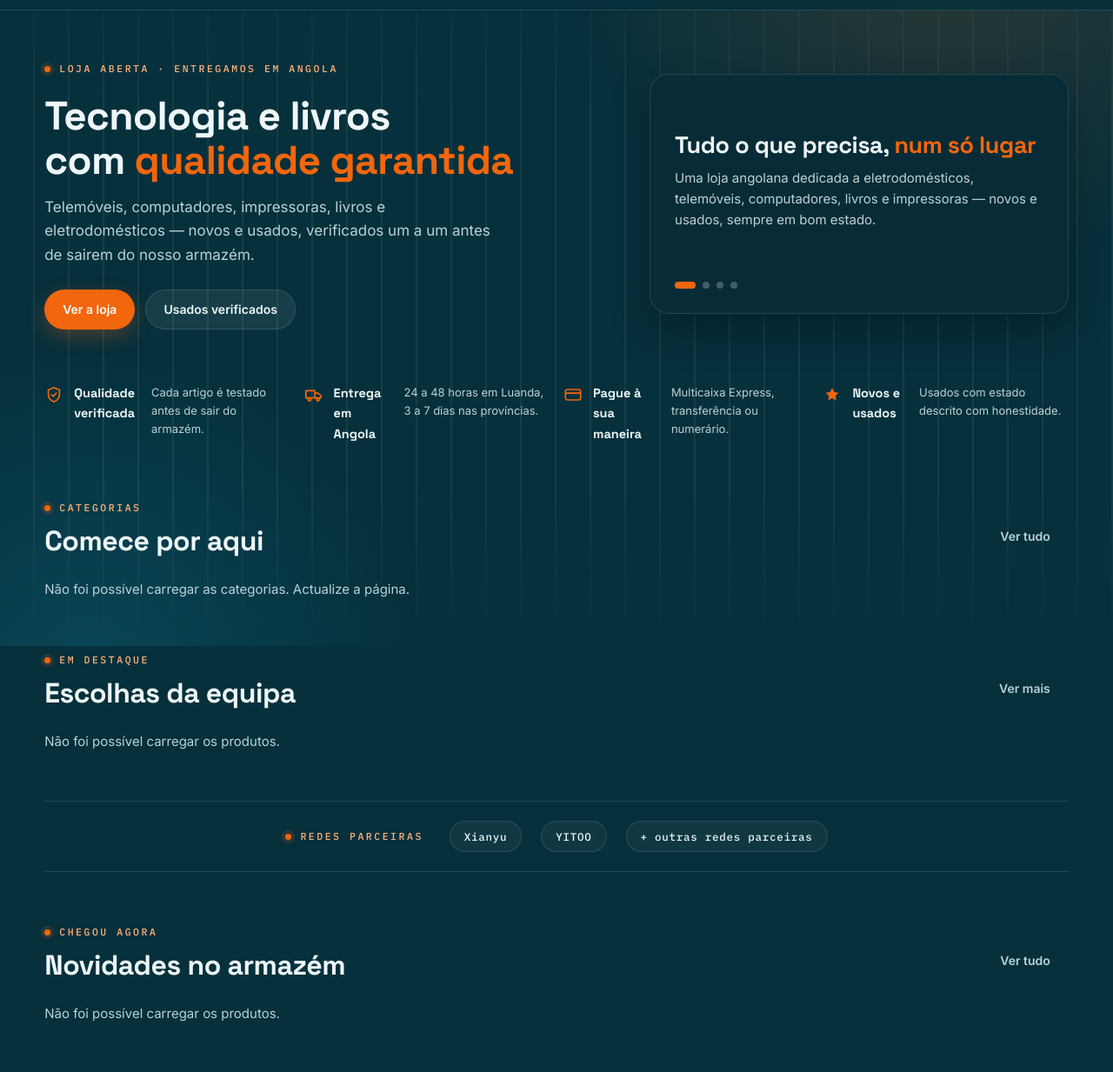
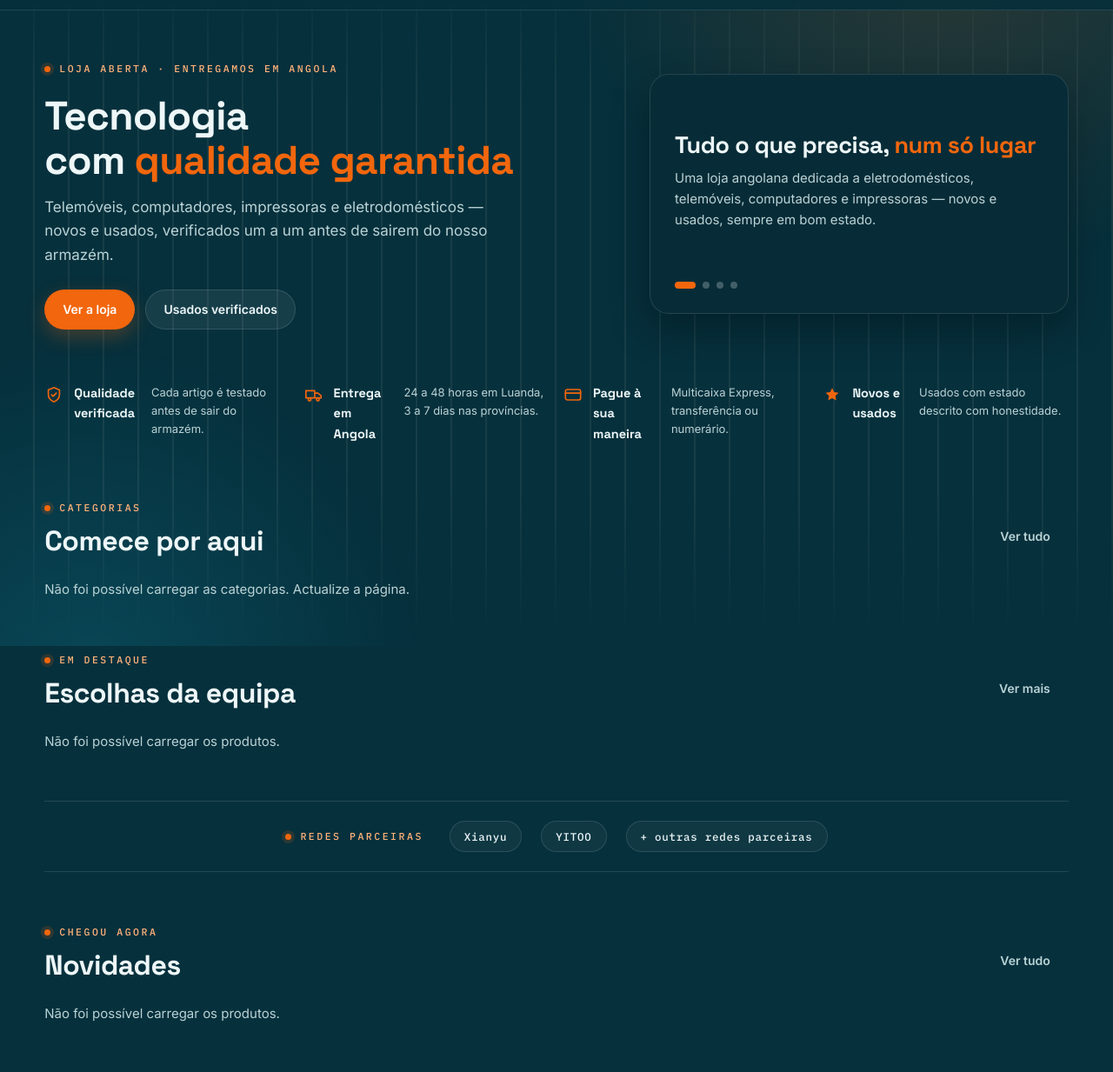
Before and after one commit to TEskBuy/TEskBuy, a website: page public/index.html in a window 1280 px wide. Shown: the part 57-1290 px from the top of the page at 87% size. Drawn offline with Linux system fonts and the light colour scheme; no server answers.

Commit message:
Update title and content in index.html

```diff
--- a/public/index.html
+++ b/public/index.html
@@ -3,7 +3,7 @@
 <head>
 <meta charset="UTF-8">
 <meta name="viewport" content="width=device-width, initial-scale=1.0">
-<title>TeskBuy — A loja online de Angola</title>
+<title>TeskBuy — Loja Online</title>
 <meta name="description" content="TeskBuy: telemóveis, computadores, impressoras, livros e eletrodomésticos — novos e usados, com entrega em Luanda e em todo o país.">
 <link rel="icon" type="image/png" href="/assets/img/favicon.png">
 <link rel="apple-touch-icon" href="/assets/img/apple-touch-icon.png">
@@ -92,8 +92,8 @@
     <div class="hero-grelha">
       <div>
         <p class="eyebrow">Loja aberta · Entregamos em Angola</p>
-        <h1>Tecnologia e livros<br>com <span class="accent">qualidade garantida</span></h1>
-        <p class="intro">Telemóveis, computadores, impressoras, livros e eletrodomésticos — novos e usados, verificados um a um antes de sairem do nosso armazém.</p>
+        <h1>Tecnologia<br>com <span class="accent">qualidade garantida</span></h1>
+        <p class="intro">Telemóveis, computadores, impressoras e eletrodomésticos — novos e usados, verificados um a um antes de sairem do nosso armazém.</p>
         <div class="hero-accoes">
           <a class="btn btn-principal" href="/loja">Ver a loja</a>
           <a class="btn btn-secundario" href="/loja?condicao=usado">Usados verificados</a>
@@ -104,7 +104,7 @@
         <div class="slider" id="slider">
           <article class="slide activo">
             <h2>Tudo o que precisa, <span class="accent">num só lugar</span></h2>
-            <p>Uma loja angolana dedicada a eletrodomésticos, telemóveis, computadores, livros e impressoras — novos e usados, sempre em bom estado.</p>
+            <p>Uma loja angolana dedicada a eletrodomésticos, telemóveis, computadores e impressoras — novos e usados, sempre em bom estado.</p>
           </article>
           <article class="slide">
             <h2>Parcerias que fazem a <span class="accent">diferença</span></h2>
@@ -165,7 +165,7 @@
     <div class="seccao-cabecalho">
       <div>
         <p class="eyebrow">Chegou agora</p>
-        <h2 style="margin-top:10px">Novidades no armazém</h2>
+        <h2 style="margin-top:10px">Novidades</h2>
       </div>
       <a class="btn btn-fantasma" href="/loja?ordenar=recentes">Ver tudo</a>
     </div>
```
